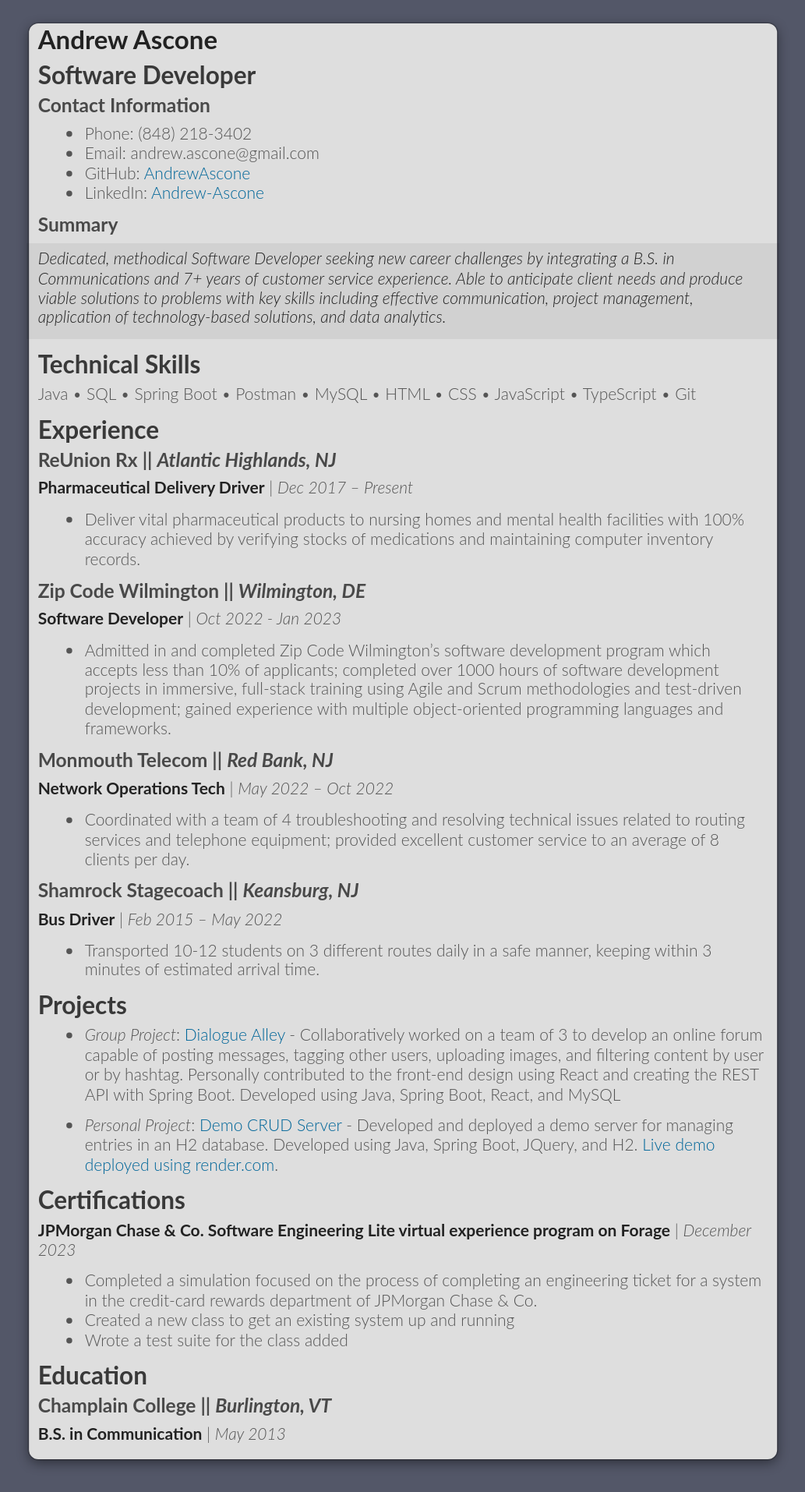
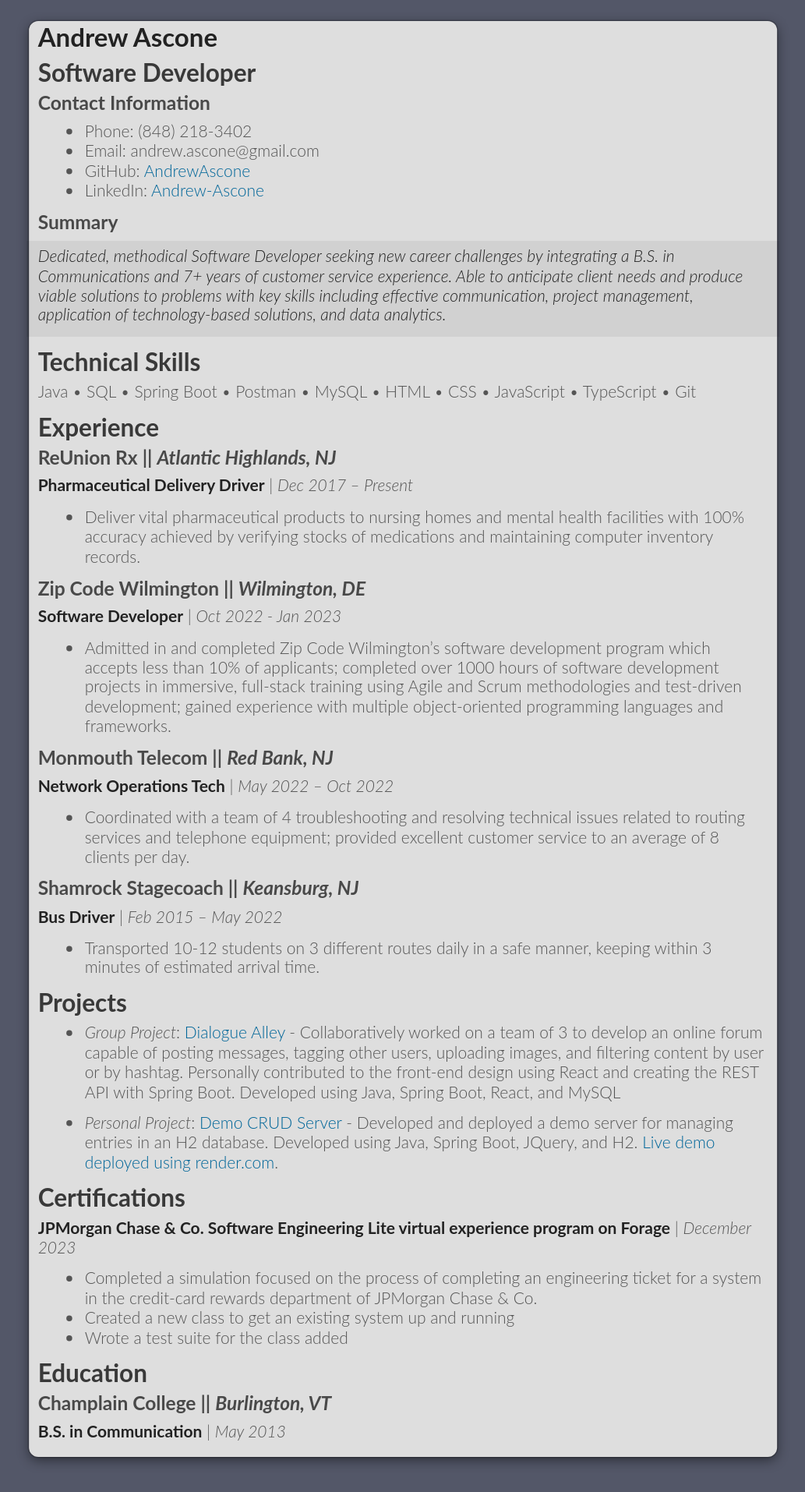
Before and after one commit to AndrewAscone/AndrewAscone, a Jekyll site: the page built from index.md, in a window 1280 px wide. Shown: the whole page at 78% size, without its empty margins (123-1156 px from the left). Built offline with Jekyll 4.4.1, drawn with Linux system fonts in a browser that asks for light colours; our own code applies the rules of GitHub Pages for plain Markdown files; the repository's description, which GitHub fills in, is left out.

Commit message:
Body padding

```diff
--- a/assets/css/style.css
+++ b/assets/css/style.css
@@ -148,7 +148,7 @@ html {
 }
 
 body {
-  padding: 20px 0;
+  padding: 18px 0;
   margin: 0;
   font: 15px/1.2 Lato, "Helvetica Neue", Helvetica, Arial, sans-serif;
   color: #555;
```
